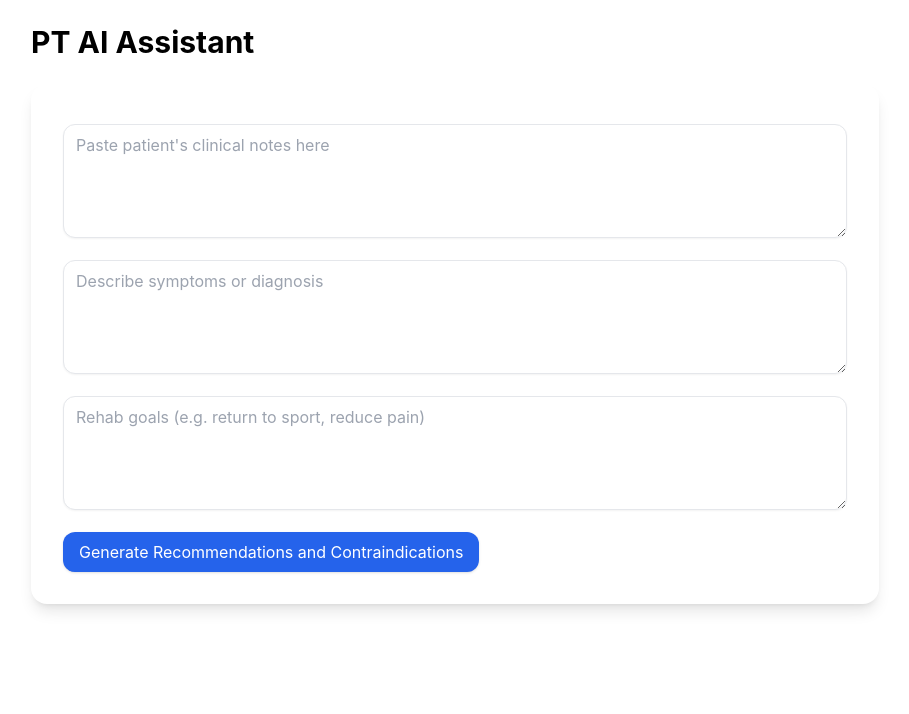
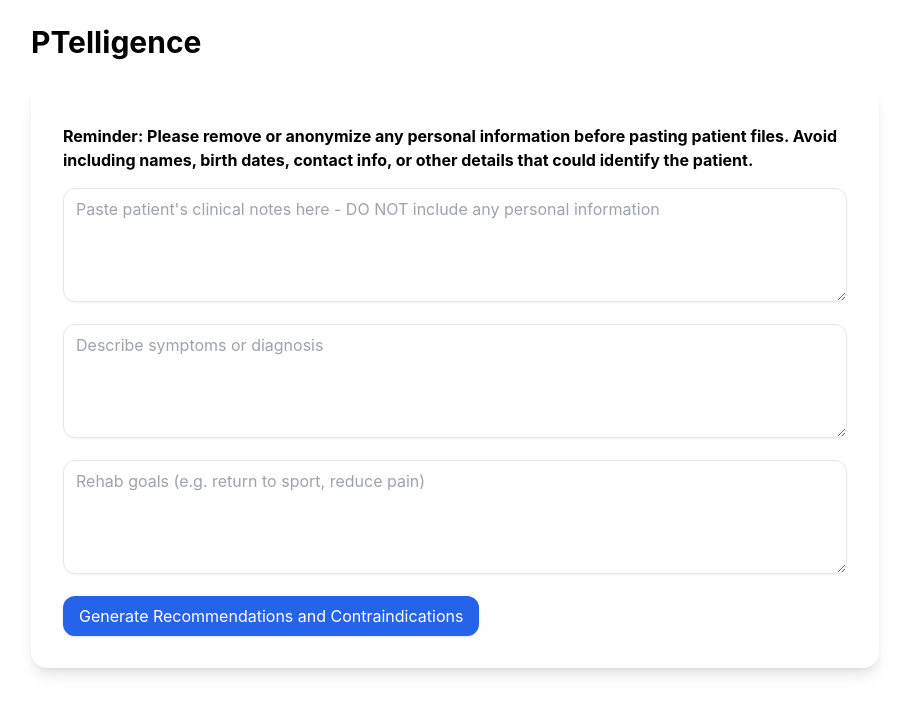
Before and after one commit to Sergey-Grigoryev/PTellingence, a React (Vite) app in the folder client/: page / in a window 1280 px wide. Shown: the top 714 px of the page, without its empty margins (185-1094 px from the left). Built offline with nearby package versions, Linux system fonts and the light colour scheme.

Commit message:
Adding notes about PHI

```diff
--- a/client/src/pages/PTIntakeUI.jsx
+++ b/client/src/pages/PTIntakeUI.jsx
@@ -75,12 +75,14 @@ export default function PTIntakeUI() {
 
   return (
     <div className="max-w-4xl mx-auto p-6 space-y-6">
-      <h1 className="text-3xl font-bold">PT AI Assistant</h1>
+      <h1 className="text-3xl font-bold">PTelligence</h1>
 
       <Card>
         <CardContent className="space-y-4 pt-6">
+          <h3 className="font-bold">Reminder: Please remove or anonymize any personal information before pasting patient files.
+          Avoid including names, birth dates, contact info, or other details that could identify the patient.</h3>
           <Textarea
-            placeholder="Paste patient's clinical notes here"
+            placeholder="Paste patient's clinical notes here - DO NOT include any personal information"
             value={patientFile}
             onChange={(e) => setPatientFile(e.target.value)}
           />
```
